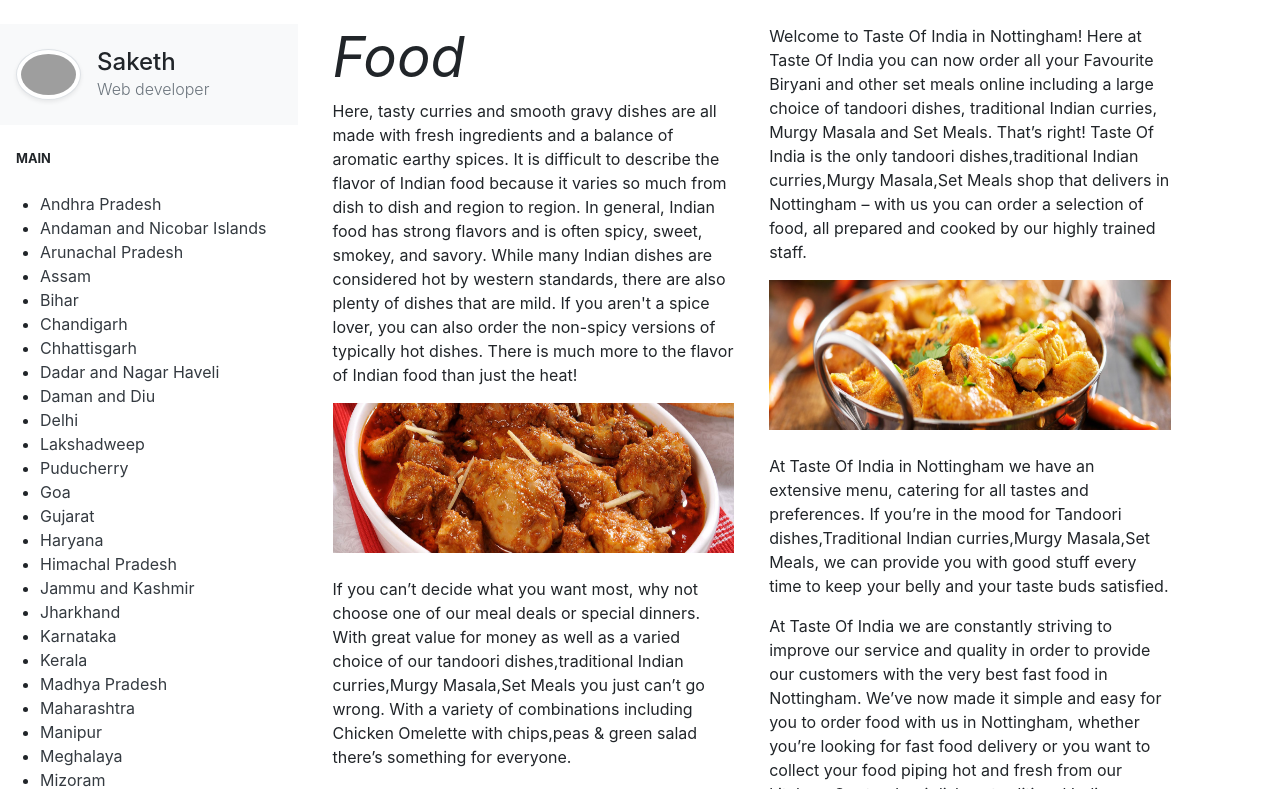
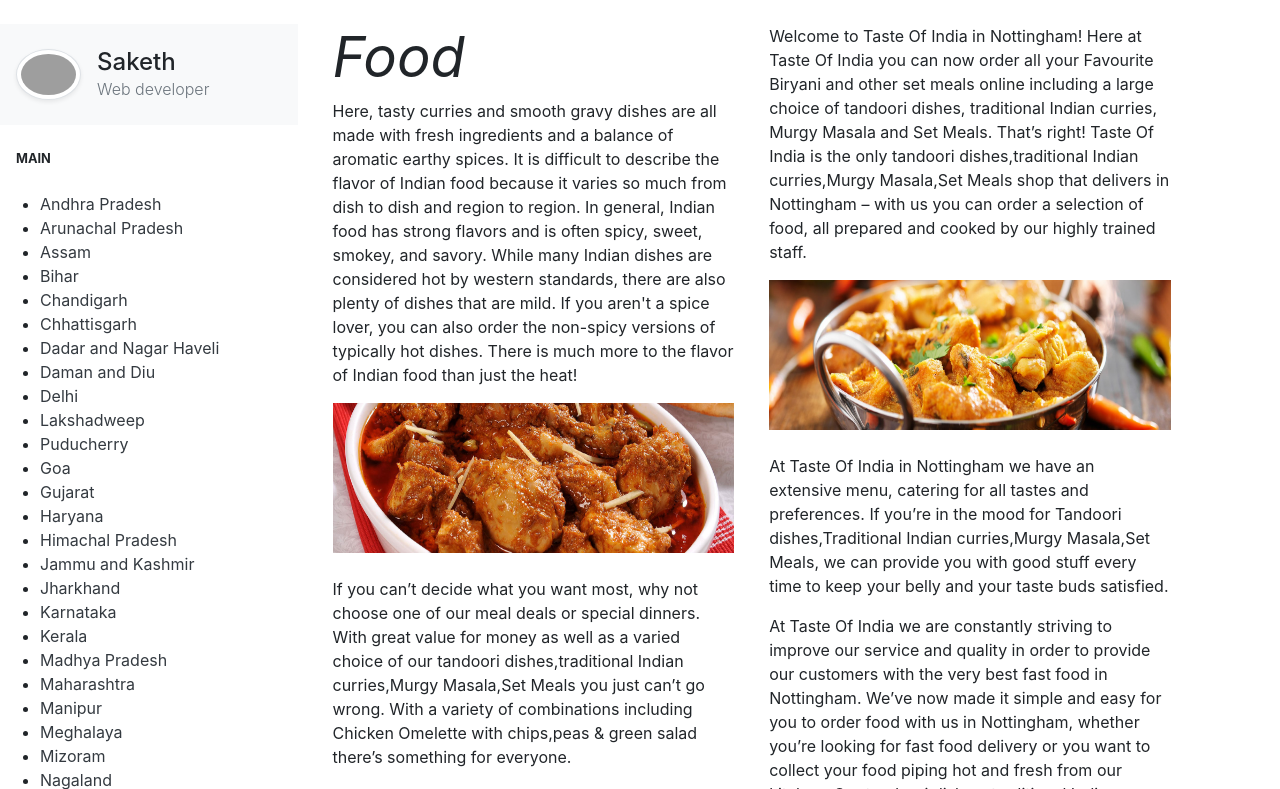
Before and after one commit to saketh-bheemareddy/Blog, a plain HTML site: page index.html in a window 1280 px wide. Shown: the part 197-986 px from the top of the page. Drawn offline with nearby package versions, Linux system fonts and the light colour scheme; grey boxes are pictures that could not be loaded.

Commit message:
Update index.html

```diff
--- a/index.html
+++ b/index.html
@@ -82,7 +82,6 @@
       <div id="sidebar-wrapper">
         <ul class="sidebar-nav" style="margin-left:0;">
         <li><a href="ap.html" class="text-dark">Andhra Pradesh</a></li>
-        <li ><a  href="#" class="text-dark">Andaman and Nicobar Islands</a></li>
         <li ><a  href="#" class="text-dark">Arunachal Pradesh</a></li>
         <li ><a  href="#" class="text-dark">Assam</a></li>
         <li ><a  href="#" class="text-dark">Bihar</a></li>
```
